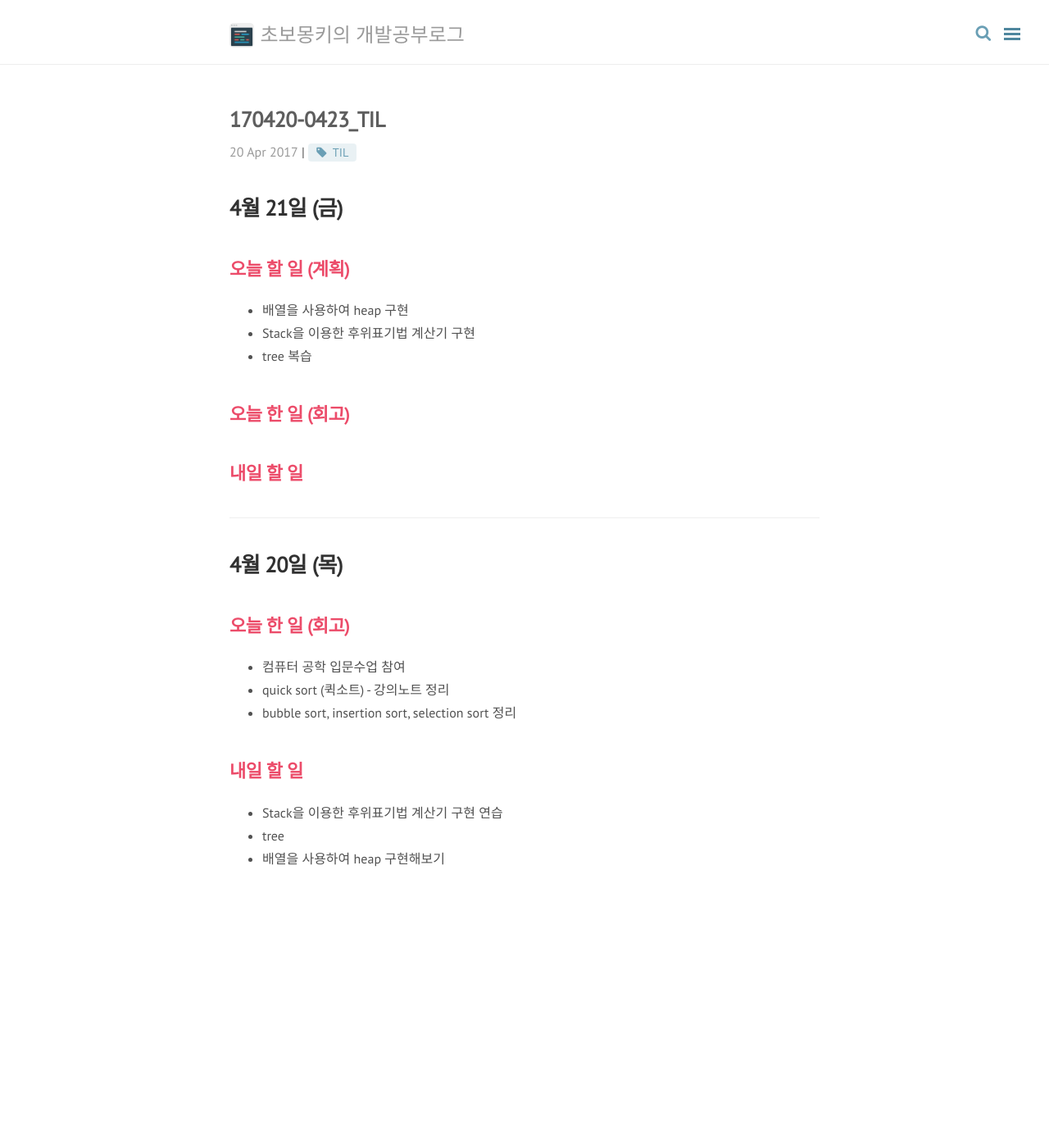
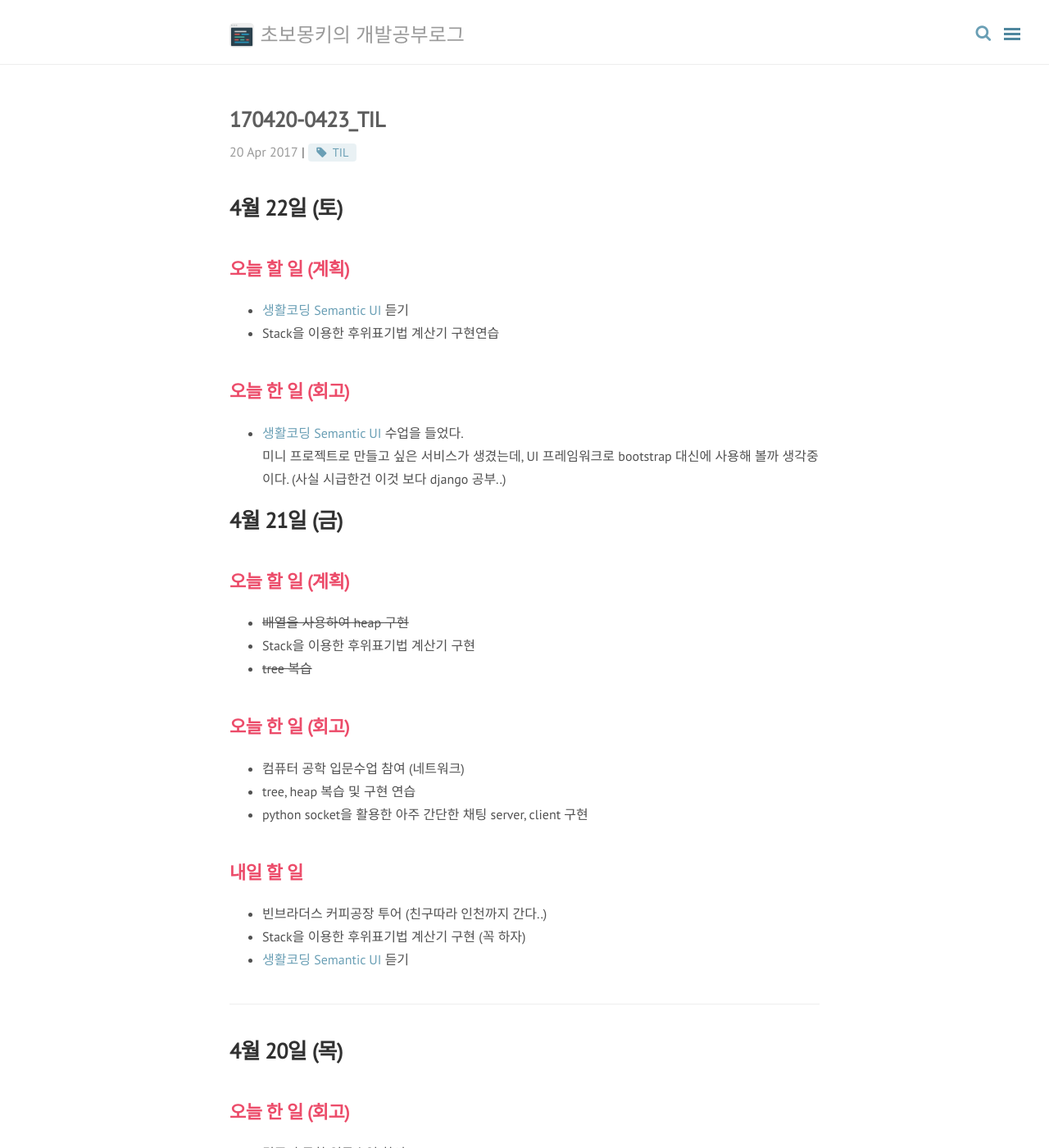
Before and after one commit to wayhome25/wayhome25.github.io, a Jekyll site: the page built from _posts/TIL(Today I Learned)/2017-04-20-04-23-TIL.md, in a window 1280 px wide and 1400 px high. Shown: the whole window at 82% size. Built offline with Jekyll 4.4.1, drawn with Linux system fonts in a browser that asks for light colours; nearby versions of some CDN libraries; comment, search, counter and statistics services are not loaded.

Commit message:
post update

```diff
--- a/_posts/TIL(Today I Learned)/2017-04-20-04-23-TIL.md
+++ b/_posts/TIL(Today I Learned)/2017-04-20-04-23-TIL.md
@@ -6,16 +6,31 @@ permalink: /til/:year/:month/:day/:title/
 tags: [TIL]
 comments: true
 ---
+# 4월 22일 (토)
+## 오늘 할 일 (계획)
+- [생활코딩 Semantic UI](https://opentutorials.org/course/2737/15889) 듣기
+- Stack을 이용한 후위표기법 계산기 구현연습
+
+## 오늘 한 일 (회고)
+- [생활코딩 Semantic UI](https://opentutorials.org/course/2737/15889) 수업을 들었다.
+  미니 프로젝트로 만들고 싶은 서비스가 생겼는데, UI 프레임워크로 bootstrap 대신에 사용해 볼까 생각중이다.
+  (사실 시급한건 이것 보다 django 공부..)
 
 # 4월 21일 (금)
 ## 오늘 할 일 (계획)
-- 배열을 사용하여 heap 구현
+- ~~배열을 사용하여 heap 구현~~
 - Stack을 이용한 후위표기법 계산기 구현
-- tree 복습
+- ~~tree 복습~~
 
 ## 오늘 한 일 (회고)
+- 컴퓨터 공학 입문수업 참여 (네트워크)
+- tree, heap 복습 및 구현 연습
+- python socket을 활용한 아주 간단한 채팅 server, client 구현
 
 ## 내일 할 일
+- 빈브라더스 커피공장 투어 (친구따라 인천까지 간다..)
+- Stack을 이용한 후위표기법 계산기 구현 (꼭 하자)
+- [생활코딩 Semantic UI](https://opentutorials.org/course/2737/15889) 듣기
 
 ---
 
```
